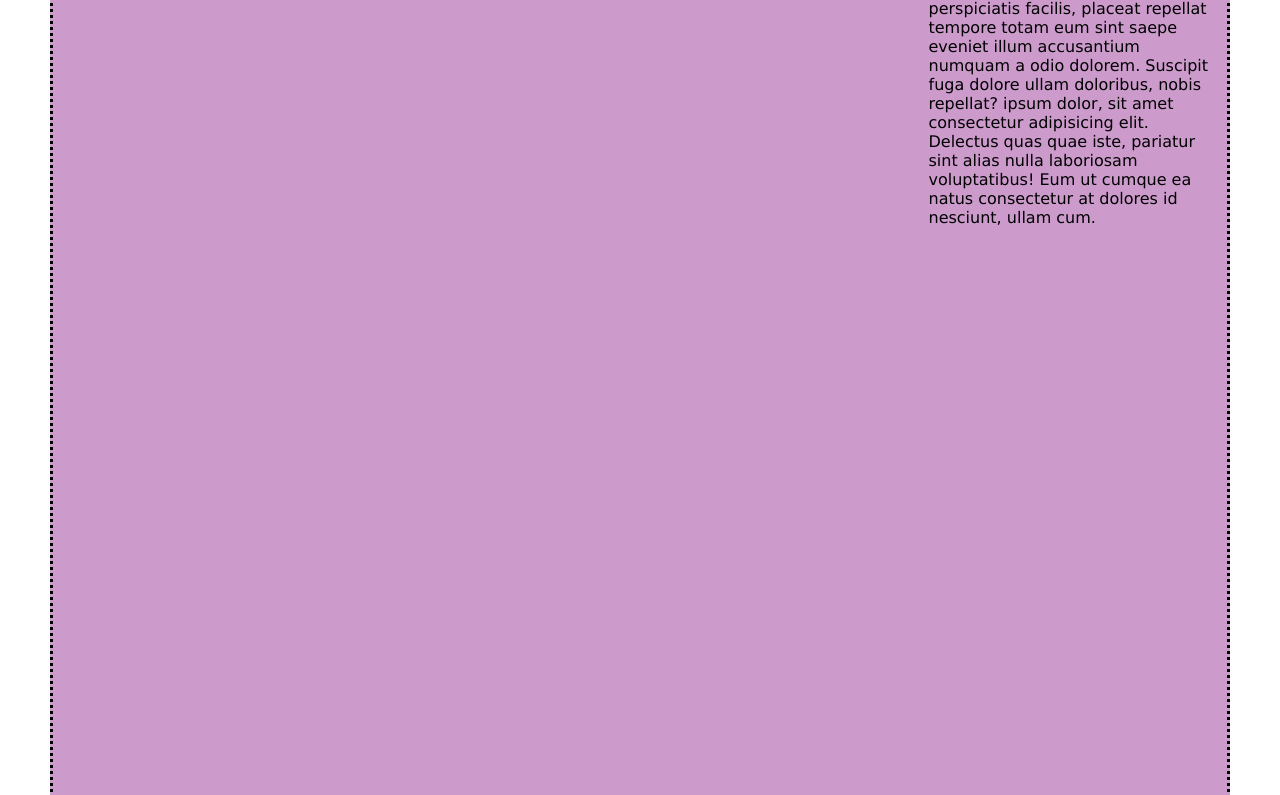
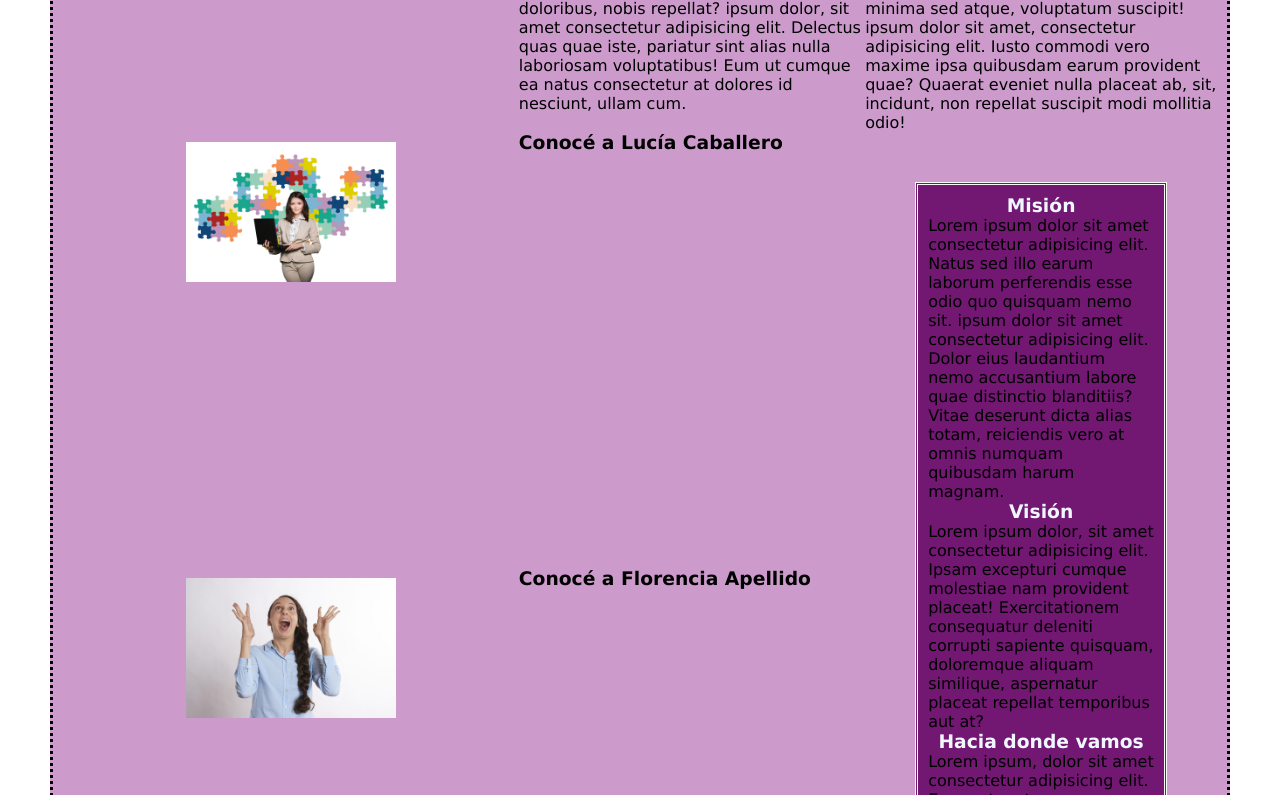
Before and after one commit to julitamosca/panambi-juliamoscaliuk, a plain HTML site: page 3-ideapanambi-juliamoscaliuk-gridsyfullresp/pages/quienesomos.html in a window 1280 px wide. Shown: the part 745-1540 px from the top of the page. Drawn offline with Linux system fonts and the light colour scheme.

Commit message:
grids para quienes somos
apliqué grids a quienes somos, deje afuera el header y el footer, preguntar a tutora por  que me pasa que si los incluyo, queda una columna super finita

```diff
--- a/3-ideapanambi-juliamoscaliuk-gridsyfullresp/css/style.css
+++ b/3-ideapanambi-juliamoscaliuk-gridsyfullresp/css/style.css
@@ -117,7 +117,14 @@ img {
     color: #1f082c;
 }
 
-.conocenos__imagenes {
+.conocenos__imagenlu {
+    display: flex;
+    flex-flow: row wrap;
+    justify-content: space-around;
+    height: 20vh;
+}
+
+.conocenos__imagenflor{
     display: flex;
     flex-flow: row wrap;
     justify-content: space-around;
@@ -243,13 +250,38 @@ footer{
 
 .conocenos{
     display: grid;
-    grid-template-columns: repeat(4 ,1fr);
-    grid-template-rows: repeat(4, 1fr);
+    grid-template-columns: repeat(3 ,22 vh);
+    grid-template-rows: repeat(5, 20 vw);
 
     grid-template-areas:
-    "lucia titulol titulol aside"
-    "lucia textol textol aside"
-    "florencia titulof titulof aside"
-    "florencia textof textof aside"
+    "titulo titulo titulo"
+    "lucia titulol  aside"
+    "lucia textol aside"
+    "florencia titulof aside"
+    "florencia textof aside"
+}
+
+.conocenos-titulo{
+    grid-area: titulo;
+}
+
+.conocenos__imagenlu {
+    grid-area: lucia;
 
 }
+
+.titulol{
+grid-area: titulol;
+}
+
+.conocenos__imagenflor{
+    grid-area: florencia;
+}
+
+.titulof{
+grid-area: titulof;
+}
+
+.mision-vision{
+    grid-area: aside;
+}
--- a/3-ideapanambi-juliamoscaliuk-gridsyfullresp/pages/quienesomos.html
+++ b/3-ideapanambi-juliamoscaliuk-gridsyfullresp/pages/quienesomos.html
@@ -33,12 +33,12 @@
 
 
     <section class="conocenos">
-        <h2>Conocé quienes están detrás de Inmobiliaria Panambí</h2>
+        <h2 class="conocenos_titulo">Conocé quienes están detrás de Inmobiliaria Panambí</h2>
 
-        <div class="conocenos__imagenes">
-            <img src="../assets/imag/lucia.jpg" alt="foto-lucia" class="lucia">
+        <div class="conocenos__imagenlu">
+            <img src="../assets/imag/lucia.jpg" alt="foto-lucia">
         </div>
-        <h3>Conocé a Lucía Caballero</h3>
+        <h3 class="titulol">Conocé a Lucía Caballero</h3>
         <p>Pequeña bio de Lucía: Lorem Lorem ipsum dolor sit amet consectetur adipisicing elit. Corporis amet officia
             quasi qui officiis? Laboriosam dolore hic deserunt laudantium nemo expedita sapiente? Exercitationem porro,
             omnis odio quo aliquam sed quibusdam vero illo nam officia. Dolorem commodi reiciendis, corporis odit
@@ -51,10 +51,10 @@
             pariatur sint alias nulla laboriosam voluptatibus! Eum ut cumque ea natus consectetur at dolores id
             nesciunt, ullam cum.</p>
 
-        <div class="conocenos__imagenes">
+        <div class="conocenos__imagenflor">
             <img src="../assets/imag/florencia.jpg" alt="foto-florencia">
         </div>
-        <h3>Conocé a Florencia Apellido</h3>
+        <h3 class="titulof">Conocé a Florencia Apellido</h3>
         <p>Pequeña bio de Florencia: Lorem ipsum dolor sit amet consectetur adipisicing elit. Sint neque enim fugiat
             molestias earum velit culpa, dolorem impedit quia, aliquam ipsam autem hic accusamus assumenda
             reprehenderit, adipisci rem aspernatur quae. Recusandae doloribus incidunt voluptatibus assumenda vero
@@ -67,7 +67,7 @@
             ipsa quibusdam earum provident quae? Quaerat eveniet nulla placeat ab, sit, incidunt, non repellat suscipit
             modi mollitia odio!</p>
 
-        <aside>
+        <aside class="mision-vision">
             <h3>Misión</h3>
             <p>Lorem ipsum dolor sit amet consectetur adipisicing elit. Natus sed illo earum laborum perferendis
                 esse odio quo quisquam nemo sit. ipsum dolor sit amet consectetur adipisicing elit. Dolor eius
```
